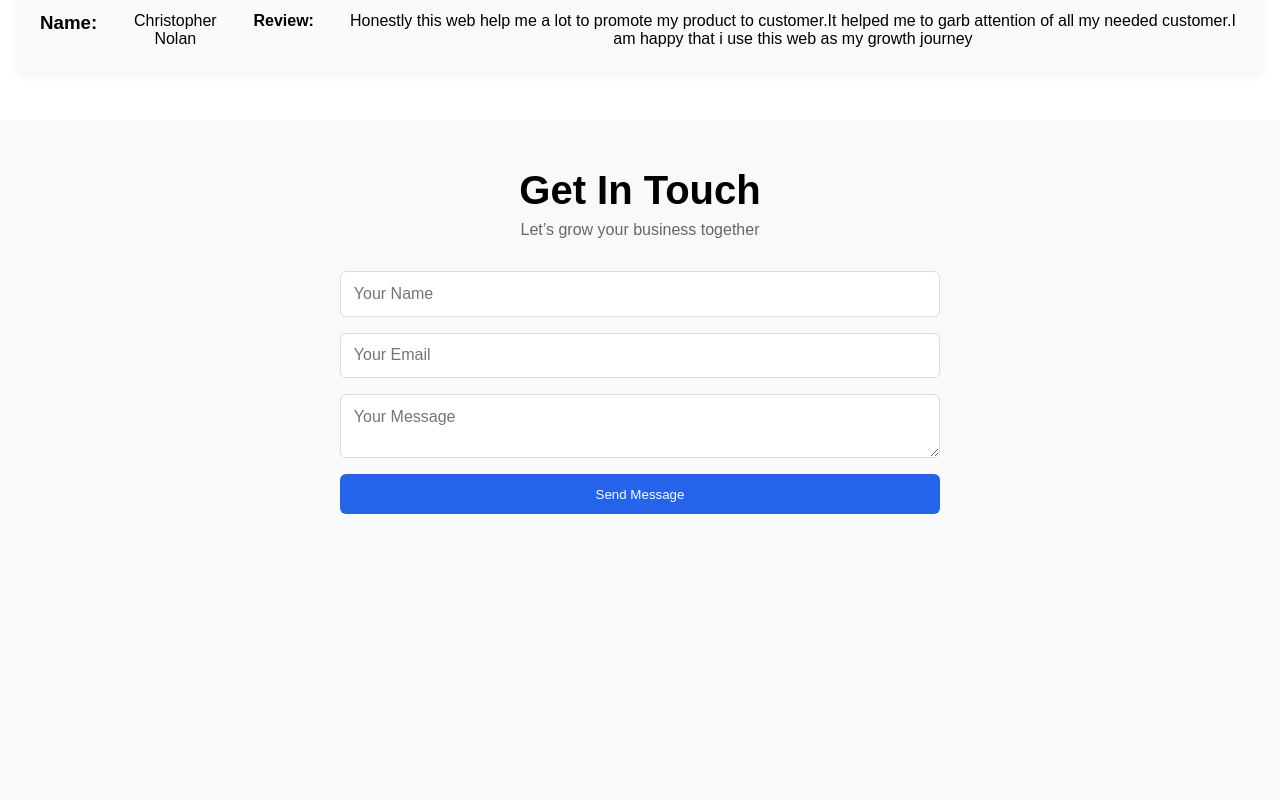
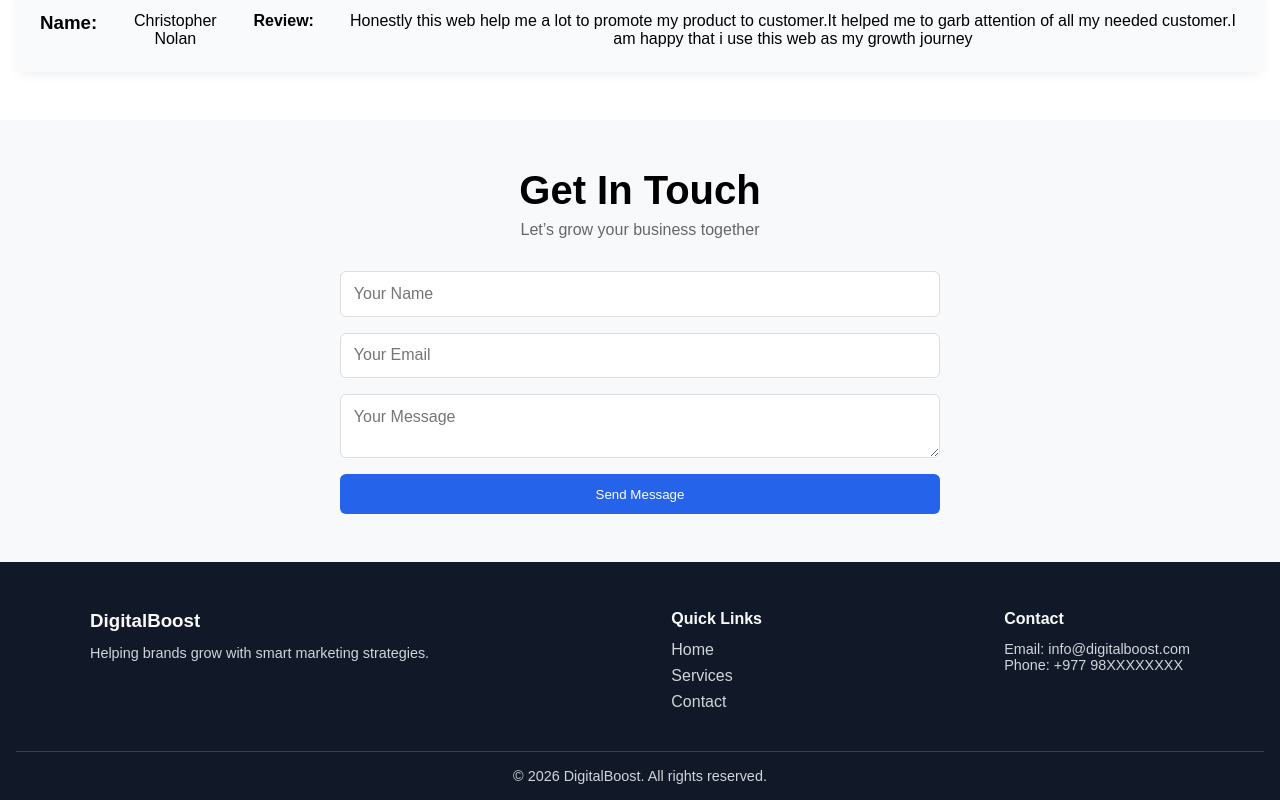
Before and after one commit to ritiksg440-creator/Digital-Marketing-web, a plain HTML site: page index.html in a window 1280 px wide. Shown: the part 1182-1982 px from the top of the page. Before the commit the page ends 1744 px from the top, so only its background shows below. Drawn offline with Linux system fonts and the light colour scheme.

Commit message:
update index.html

```diff
--- a/index.html
+++ b/index.html
@@ -96,5 +96,34 @@
     <button type="submit">Send Message</button>
   </form>
 </section>
+<footer class="footer">
+  <div class="footer-container">
+
+    <div class="footer-logo">
+      <h3>DigitalBoost</h3>
+      <p>Helping brands grow with smart marketing strategies.</p>
+    </div>
+
+    <div class="footer-links">
+      <h4>Quick Links</h4>
+      <ul>
+        <li><a href="#">Home</a></li>
+        <li><a href="#services">Services</a></li>
+        <li><a href="#contact">Contact</a></li>
+      </ul>
+    </div>
+
+    <div class="footer-contact">
+      <h4>Contact</h4>
+      <p>Email: info@digitalboost.com</p>
+      <p>Phone: +977 98XXXXXXXX</p>
+    </div>
+
+  </div>
+
+  <div class="footer-bottom">
+    <p>© 2026 DigitalBoost. All rights reserved.</p>
+  </div>
+</footer>
 </body>
 </html>
```
